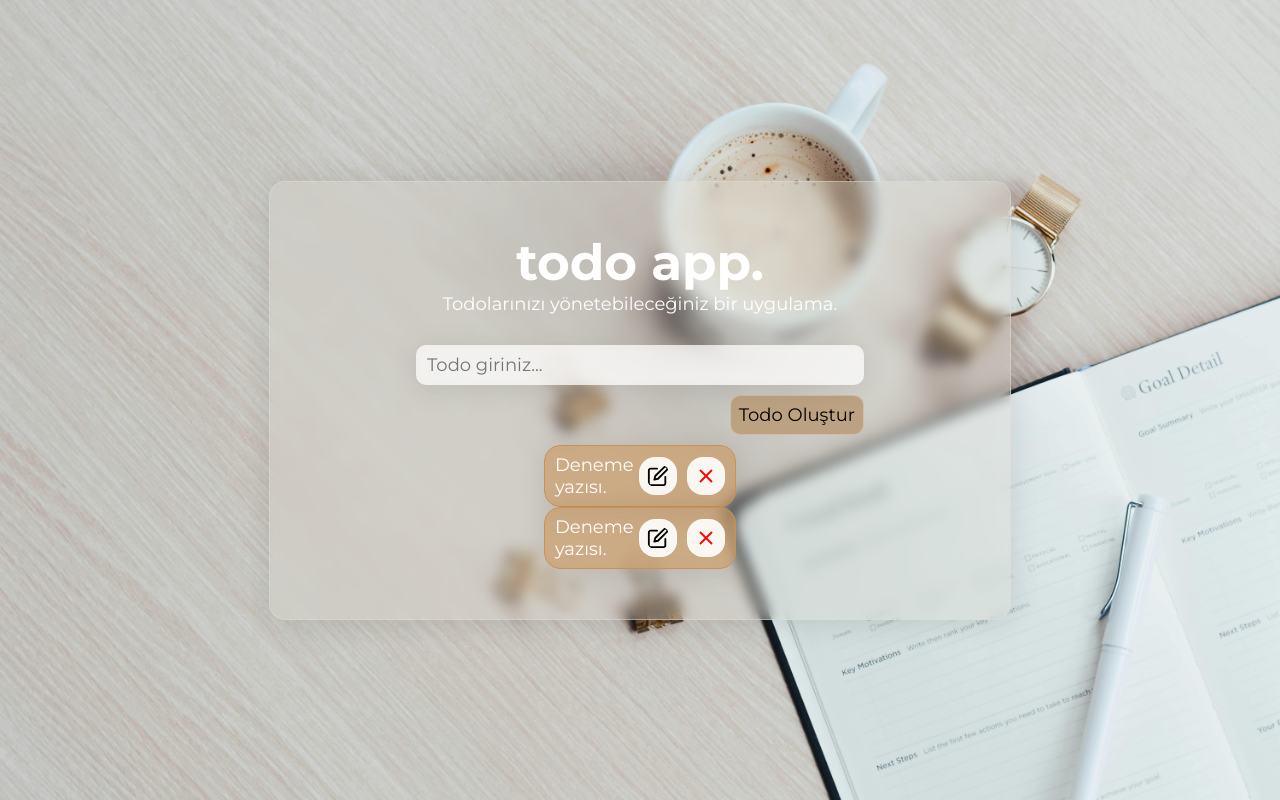
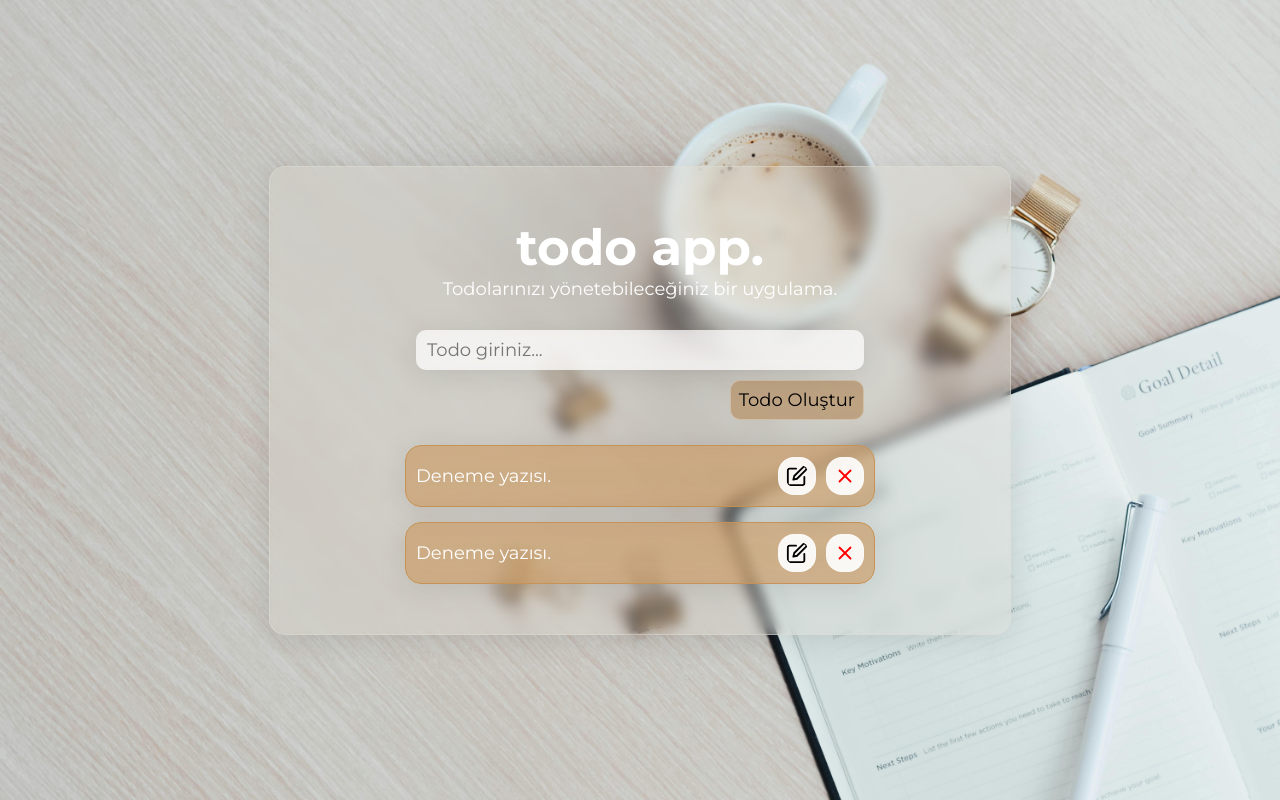
Before and after one commit to drawsly/todoApp, a React (Vite) app: page / in a window 1280 px wide. Built offline with nearby package versions, Linux system fonts and the light colour scheme.

Commit message:
feat: Add styles for todo-list layout in App.css

```diff
--- a/src/styles/App.css
+++ b/src/styles/App.css
@@ -58,4 +58,15 @@ body {
   display: flex;
   justify-content: center;
   align-items: center;
+  margin-bottom: 15px;
 }
+
+
+.todo-list {
+  width: 100%;
+  display: flex;
+  justify-content: center;
+  align-items: center;
+  flex-direction: column;
+  gap: 15px;
+}
```
